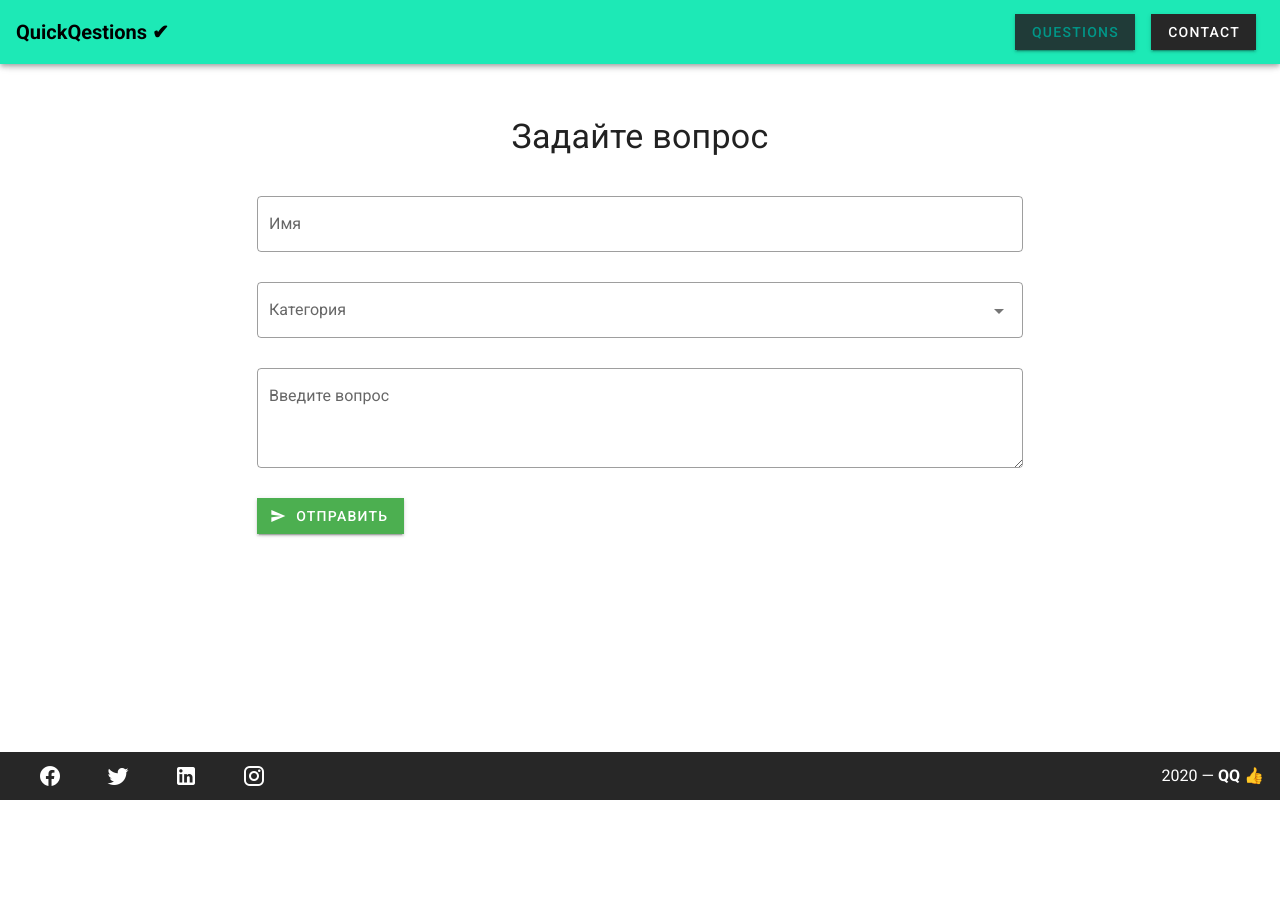
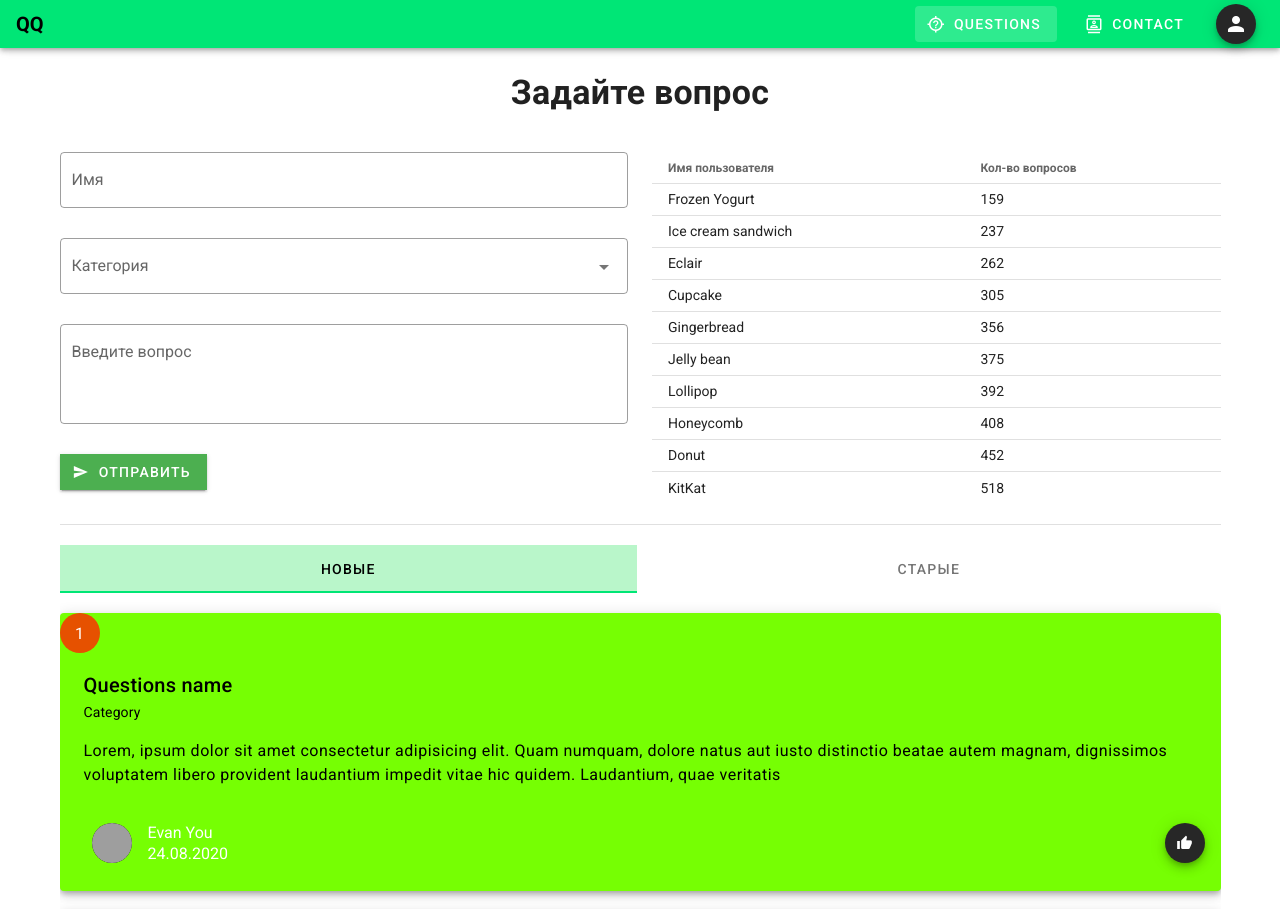
Before and after one commit to xelinel32/quick-quest, a Vue app: page / in a window 1280 px wide. Shown: the top 909 px of the page. Before the commit the page ends 806 px from the top, so only its background shows below. Built offline with nearby package versions, Linux system fonts and the light colour scheme; grey boxes are pictures that could not be loaded.

Commit message:
redesign older components

```diff
--- /dev/null
+++ b/src/components/qDataBoard.vue
@@ -0,0 +1,68 @@
+<template>
+  <div class="q-data-board mb-10">
+    <v-tabs
+      color="green accent-3"
+      active-class="green accent-1 black--text"
+      centered
+      grow
+    >
+      <v-tab>Новые</v-tab>
+      <v-tab>Старые</v-tab>
+      <v-tabs-slider color="green accent-3"></v-tabs-slider>
+      <v-tab-item v-for="n in 2" :key="n" class="pt-5 pb-5">
+        <v-card
+          rounded
+          dark
+          class="pa-2 mb-5 light-green accent-3 black--text"
+          v-for="n in 5"
+          :key="n"
+          elevation="5"
+        >
+          <v-avatar color="orange darken-4" size="40" class="mt-n2 ml-n2">
+            <span class="white--text">{{ n }}</span>
+          </v-avatar>
+          <v-card-title>Questions name</v-card-title>
+          <v-card-subtitle class="black--text">Category</v-card-subtitle>
+          <v-card-text class="black--text text-body-1">
+            Lorem, ipsum dolor sit amet consectetur adipisicing elit. Quam
+            numquam, dolore natus aut iusto distinctio beatae autem magnam,
+            dignissimos voluptatem libero provident laudantium impedit vitae hic
+            quidem. Laudantium, quae veritatis
+          </v-card-text>
+          <v-card-actions>
+            <v-list-item>
+              <v-list-item-avatar color="grey darken-3">
+                <v-img
+                  class="elevation-6"
+                  src="https://avataaars.io/?avatarStyle=Transparent&topType=ShortHairShortCurly&accessoriesType=Prescription02&hairColor=Black&facialHairType=Blank&clotheType=Hoodie&clotheColor=White&eyeType=Default&eyebrowType=DefaultNatural&mouthType=Default&skinColor=Light"
+                ></v-img>
+              </v-list-item-avatar>
+              <v-list-item-content>
+                <v-list-item-title>Evan You</v-list-item-title>
+                <v-list-item-title>24.08.2020</v-list-item-title>
+              </v-list-item-content>
+            </v-list-item>
+            <v-spacer></v-spacer>
+            <v-tooltip left>
+              <template v-slot:activator="{ on, attrs }">
+                <v-btn dark fab small v-bind="attrs" v-on="on">
+                  <v-icon small class="white--text">mdi-thumb-up</v-icon>
+                </v-btn>
+              </template>
+              <span>Like count</span>
+            </v-tooltip>
+          </v-card-actions>
+        </v-card>
+      </v-tab-item>
+    </v-tabs>
+  </div>
+</template>
+
+<script>
+export default {
+  name: 'qDataBoard',
+  data: () => ({}),
+}
+</script>
+
+<style lang="scss"></style>
--- a/src/components/qHeader.vue
+++ b/src/components/qHeader.vue
@@ -14,9 +14,9 @@
         </v-list-item-group>
       </v-list>
     </v-navigation-drawer>
-    <v-app-bar app dark class="teal accent-3">
+    <v-app-bar app dark dense class="green accent-3">
       <v-toolbar-title class="black--text font-weight-bold">
-        QuickQestions ✔
+        QQ
       </v-toolbar-title>
       <v-spacer></v-spacer>
       <div class="hidden-xs-only">
@@ -25,12 +25,39 @@
           :key="i"
           route
           :to="link.route"
-          tile
+          text
           class="ma-2"
-          active-class="teal--text"
         >
+          <v-icon left>{{ link.icon }}</v-icon>
           {{ link.name }}
         </v-btn>
+        <v-menu transition="slide-y-transition">
+          <template v-slot:activator="{ on, attrs }">
+            <v-btn dark fab small class="ma-2" v-bind="attrs" v-on="on">
+              <v-icon>mdi-account</v-icon>
+            </v-btn>
+          </template>
+          <v-list class="pa-2">
+            <v-list-item
+              route
+              to="login"
+              active-class="teal accent-4 white--text"
+            >
+              <v-list-item-title
+                class="font-weight-bold text-center text-uppercase"
+              >
+                Sign In
+              </v-list-item-title>
+            </v-list-item>
+            <v-list-item>
+              <v-list-item-title>
+                <v-btn rounded @click="openLink" color="secondary">
+                  Logout
+                </v-btn>
+              </v-list-item-title>
+            </v-list-item>
+          </v-list>
+        </v-menu>
       </div>
       <v-app-bar-nav-icon
         class="black white--text hidden-sm-and-up"
@@ -50,13 +77,20 @@ export default {
       {
         name: 'Questions',
         route: '/',
+        icon: 'mdi-crosshairs-question',
       },
       {
         name: 'Contact',
         route: '/contact',
+        icon: 'mdi-contacts-outline',
       },
     ],
   }),
+  methods: {
+    openLink() {
+      this.$router.push({ name: 'questions', query: { message: 'logout' } })
+    },
+  },
 }
 </script>
 
--- a/src/components/qQuestForm.vue
+++ b/src/components/qQuestForm.vue
@@ -1,13 +1,11 @@
 <template>
-  <div class="q-quest-form">
-    <h1 class="text-center ma-10 display-1">Задайте вопрос</h1>
-    <v-row justify="center">
-      <v-col cols="8">
+  <v-col cols="6">
     <v-form ref="form" @submit.prevent="submitQuestion">
       <v-text-field
         v-model.trim="name"
         outlined
         :rules="nameRules"
+        placeholder="Введите ваше имя"
         label="Имя"
         required
       >
@@ -16,8 +14,9 @@
         v-model="select"
         outlined
         :items="items"
-            :rules="[v => !!v || 'Item is required']"
+        :rules="[v => !!v || 'Категория не выбрана']"
         label="Категория"
+        placeholder="Выберите категорию вопроса"
         required
         clearable
       >
@@ -29,6 +28,8 @@
         required
         :rules="questRules"
         v-model="quest"
+        placeholder="Напишите ваш вопрос ❤"
+        no-resize
       ></v-textarea>
       <v-btn class="success" tile type="submit">
         <v-icon left small>mdi-send</v-icon>
@@ -36,8 +37,6 @@
       </v-btn>
     </v-form>
   </v-col>
-    </v-row>
-  </div>
 </template>
 
 <script>
--- a/src/plugins/vuetify.js
+++ b/src/plugins/vuetify.js
@@ -11,7 +11,7 @@ export default new Vuetify({
     },
     themes: {
       light: {
-        primary: '#004D40',
+        primary: '#00E676',
         secondary: '#424242',
         accent: '#82B1FF',
         error: '#FF5252',
--- a/src/views/qContact.vue
+++ b/src/views/qContact.vue
@@ -1,5 +1,11 @@
 <template>
-  <div class="v-contact">contact</div>
+  <div class="v-contact">
+    <q-section-title>
+      <template #center>
+        Контакты
+      </template>
+    </q-section-title>
+  </div>
 </template>
 
 <script>
--- a/src/views/qQuestions.vue
+++ b/src/views/qQuestions.vue
@@ -1,15 +1,27 @@
 <template>
   <div class="q-questions">
-    <q-quest-form />
+    <q-section-title>
+      <template #center> Задайте вопрос </template>
+    </q-section-title>
+    <v-row>
+      <q-quest-form />
+      <q-user-board />
+    </v-row>
+    <v-divider class="mt-5 mb-5"></v-divider>
+    <q-data-board />
   </div>
 </template>
 
 <script>
 import qQuestForm from '@/components/qQuestForm'
+import qDataBoard from '@/components/qDataBoard'
+import qUserBoard from '@/components/qUserBoard'
 export default {
   name: 'qQuestions',
-  components: { qQuestForm },
-  data: () => ({}),
+  components: { qQuestForm, qDataBoard, qUserBoard },
+  data: () => ({
+    user: 'Artem',
+  }),
 }
 </script>
 
```
Also changed, not shown: src/components/qLogin.vue (added, +11 -0 lines), src/layout/qDefault.vue (added). Lines whose indentation alone changed are shown as unchanged.
